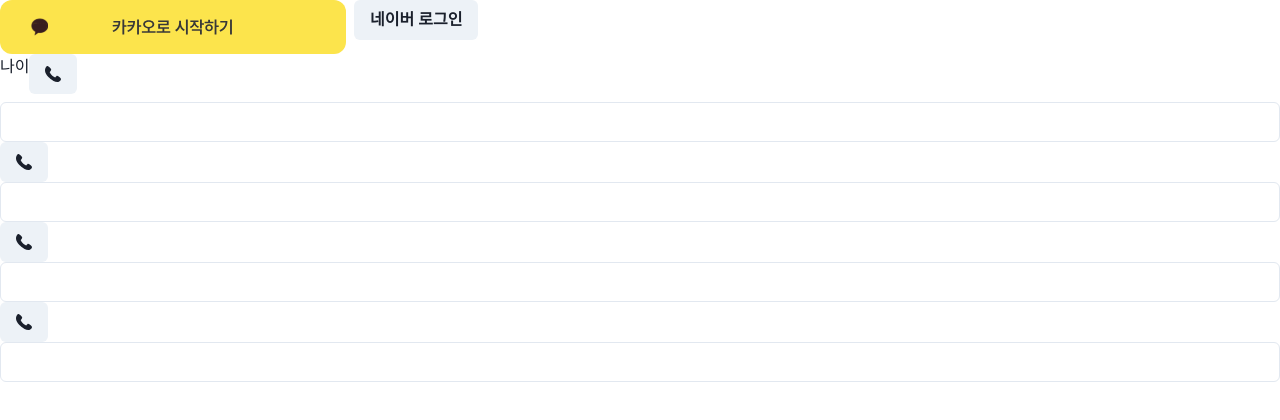
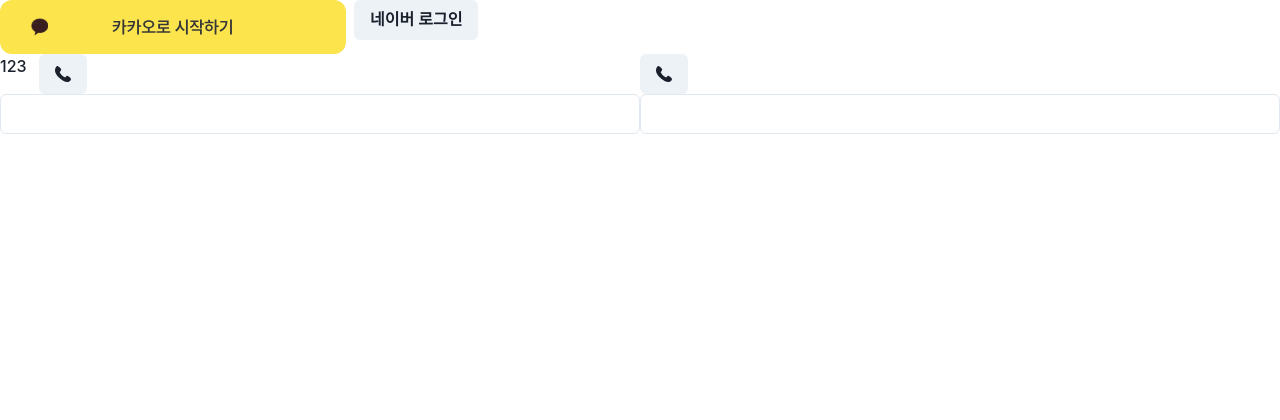
Before and after one commit to foodteacher/FoodTeacherV2-FE, a Next.js app: page / in a window 1280 px wide. Shown: the top 420 px of the page. Built offline with nearby package versions, Linux system fonts and the light colour scheme.

Commit message:
feat : 사용자 입력 폼
Refs:[#9,#11]

```diff
--- a/app/(featured-slice)/features/auth/hooks.ts
+++ b/app/(featured-slice)/features/auth/hooks.ts
@@ -9,7 +9,7 @@ export const useSocialToken = (): UseSocialLogin => {
   const redirect_uri =
     process.env.NODE_ENV === "development"
       ? "http://localhost:3000/oauth"
-      : "https://v2foodteacher.xyz/oauth";
+      : "https://v2.foodteacher.xyz/oauth";
 
   const signUpKakaoHandler = () => {
     window.location.href = KAKAO_URL(redirect_uri);
--- a/app/(featured-slice)/features/stt/hooks.ts
+++ b/app/(featured-slice)/features/stt/hooks.ts
@@ -11,28 +11,15 @@ export interface UseSttType {
 export const useStt = (): UseSttType => {
   const [transcript, setTranscript] = useState("");
   const [listening, setListening] = useState(false);
+
   let recognition: any;
 
   if (typeof window !== "undefined") {
     recognition = new window.webkitSpeechRecognition();
   }
 
-  const startListening = () => {
-    if (recognition) {
-      recognition.start();
-      setListening(true);
-    }
-  };
-
-  const stopListening = () => {
-    if (recognition) {
-      recognition.stop();
-      setListening(false);
-    }
-  };
-
   if (recognition) {
-    recognition.onresult = (event: any) => {
+    recognition.onresult = (event: SpeechRecognitionEvent) => {
       setListening(false);
 
       const result = event.results[0][0].transcript;
@@ -44,6 +31,22 @@ export const useStt = (): UseSttType => {
     };
   }
 
+  /**음성 인식 시작 */
+  const startListening = () => {
+    if (recognition) {
+      recognition.start();
+      setListening(true);
+    }
+  };
+
+  /**음성 인식 멈춤 */
+  const stopListening = () => {
+    if (recognition) {
+      recognition.stop();
+      setListening(false);
+    }
+  };
+
   return {
     transcript,
     listening,
--- a/app/(featured-slice)/features/stt/ui/SttFormItem.tsx
+++ b/app/(featured-slice)/features/stt/ui/SttFormItem.tsx
@@ -4,6 +4,7 @@ import { UseSttType, useStt } from "../hooks";
 import { Button } from "@/app/(featured-slice)/shared/UI";
 import { PhoneIcon } from "@chakra-ui/icons";
 import Input from "@/app/(featured-slice)/shared/UI/Input/Input";
+import { FormControl, FormLabel } from "@chakra-ui/react";
 
 export const SttContext = createContext<UseSttType>({
   listening: false,
@@ -16,11 +17,13 @@ const SttFormItem = ({ children }: { children?: ReactNode }) => {
   const { listening, startListening, stopListening, transcript } = useStt();
 
   return (
-    <SttContext.Provider
-      value={{ listening, startListening, stopListening, transcript }}
-    >
-      {children}
-    </SttContext.Provider>
+    <FormControl>
+      <SttContext.Provider
+        value={{ listening, startListening, stopListening, transcript }}
+      >
+        {children}
+      </SttContext.Provider>
+    </FormControl>
   );
 };
 
@@ -51,7 +54,17 @@ const SttInput = () => {
   );
 };
 
+const SttLabel = ({ children }: { children: ReactNode }) => {
+  const context = useContext(SttContext);
+  return (
+    <>
+      <FormLabel>{children}</FormLabel>
+    </>
+  );
+};
+
 SttFormItem.SttButton = SttButton;
 SttFormItem.sttInput = SttInput;
+SttFormItem.Label = SttLabel;
 
 export default SttFormItem;
--- a/app/(featured-slice)/widgets/UserInfoForm.tsx/ui/UserInfoForm.tsx
+++ b/app/(featured-slice)/widgets/UserInfoForm.tsx/ui/UserInfoForm.tsx
@@ -1,31 +1,23 @@
 "use client";
 
-import SttButton from "@/app/(featured-slice)/features/stt/ui/SttButton";
 import SttItem from "@/app/(featured-slice)/features/stt/ui/SttFormItem";
-import { FormControl, FormLabel, Input, Text } from "@chakra-ui/react";
+import { Flex } from "@chakra-ui/react";
 
 const UserInfoForm = () => {
   return (
-    <FormControl>
-      <FormLabel display={"flex"}>
-        <Text as={"label"}>나이</Text>
-        <SttButton />
-      </FormLabel>
-      <Input />
-
+    <Flex as={"form"}>
       <SttItem>
-        <SttItem.SttButton />
+        <Flex>
+          <SttItem.Label>123</SttItem.Label>
+          <SttItem.SttButton />
+        </Flex>
         <SttItem.sttInput />
       </SttItem>
       <SttItem>
         <SttItem.SttButton />
         <SttItem.sttInput />
       </SttItem>
-      <SttItem>
-        <SttItem.SttButton />
-        <SttItem.sttInput />
-      </SttItem>
-    </FormControl>
+    </Flex>
   );
 };
 
```
